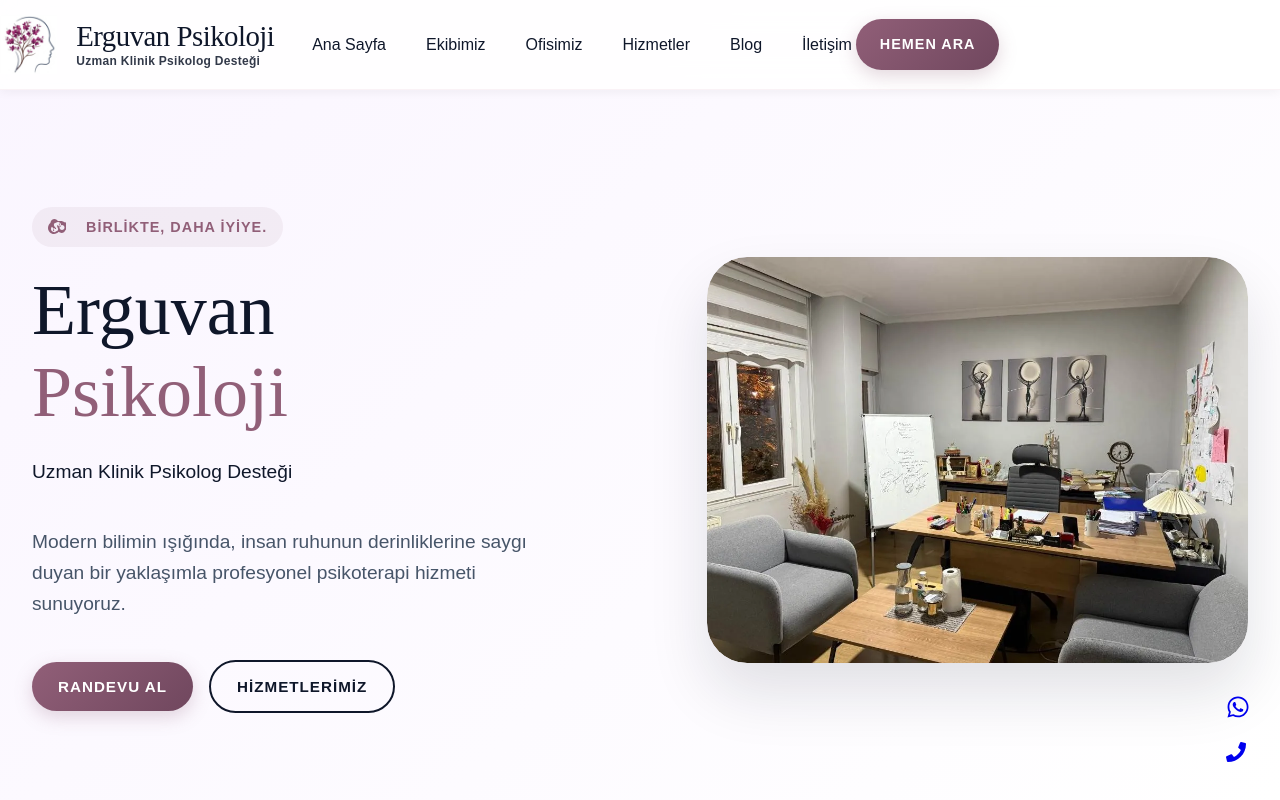
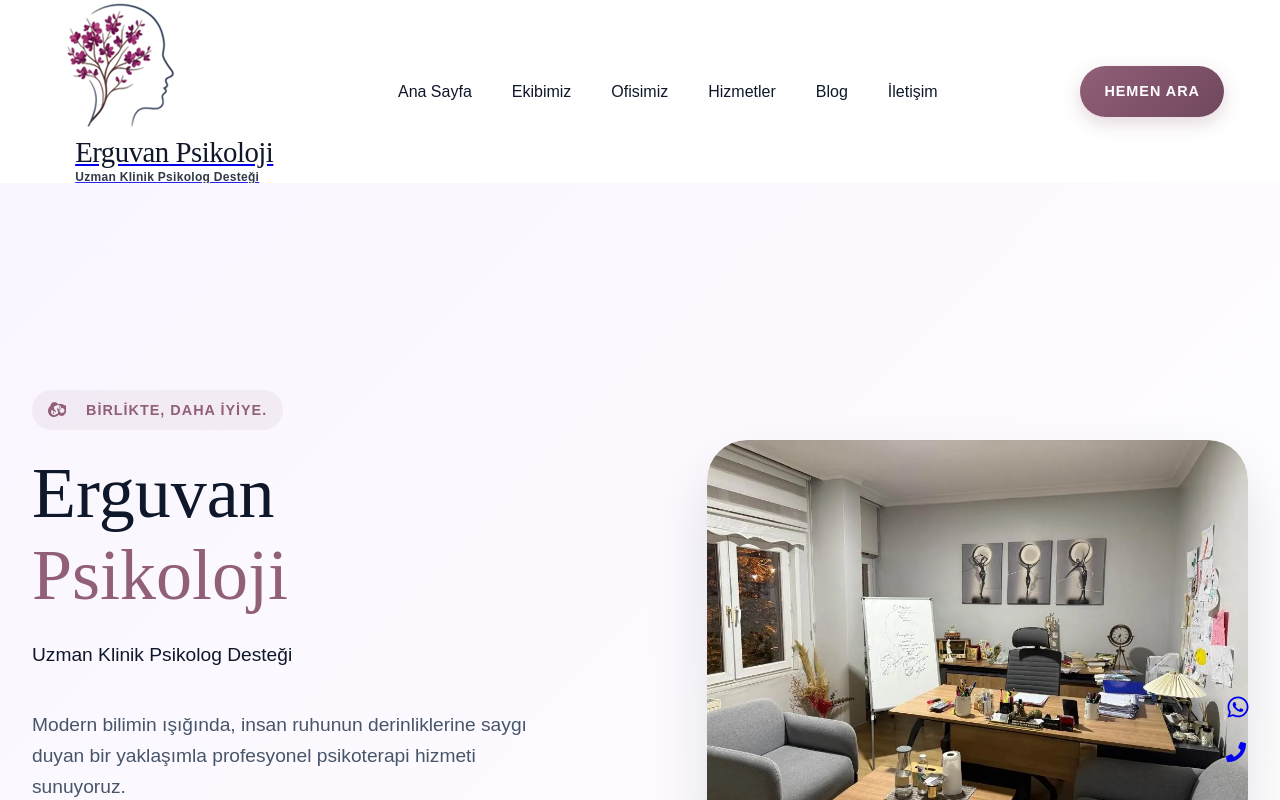
Before and after one commit to erguvanpsikoloji-cmyk/erguvan, a PHP site: page / in a window 1280 px wide. Shown: the top 800 px of the page. Run offline with PHP 8.4, Linux system fonts and the light colour scheme; data that the repository does not hold is empty; some web fonts are replaced; grey boxes are pictures that could not be loaded.

Commit message:
ui: Header container 1200px yapildi ve hizalama duzeltildi (v52)
- index.php: Navbar icerigi 1200px container'a alindi
- index.php: Logo sola, Menu ortaya, Buton saga hizalandi
- index.php: Ekranin sagindaki bosluk giderildi
- config.php: VERSION v51 -> v52

```diff
--- a/config.php
+++ b/config.php
@@ -25,7 +25,7 @@ if (strpos($dir, $doc_root) !== 0) {
 }
 
 // Versiyon - Cache temizleme ve asset güncellemeleri için
-define('VERSION', 'v51');
+define('VERSION', 'v52');
 
 // Google Maps API Key
 define('GOOGLE_MAPS_API_KEY', 'AIzaSyA_BZgHTkpStO80rI3Ksbd9Dj_bF7P1CxE');
--- a/index.php
+++ b/index.php
@@ -372,8 +372,6 @@ try {
             width: 100%;
             z-index: 10000;
             height: 90px !important;
-            display: flex;
-            align-items: center;
             background: var(--glass);
             backdrop-filter: blur(20px);
             border-bottom: 1px solid rgba(157, 23, 77, 0.05);
@@ -381,6 +379,10 @@ try {
             box-shadow: 0 2px 10px rgba(0, 0, 0, 0.05);
             /* Premium shadow */
             transition: var(--transition);
+            padding: 0;
+            /* Remove default padding to allow container to handle centering */
+            display: flex;
+            align-items: center;
         }
 
         .navbar.scrolled {
@@ -432,15 +434,19 @@ try {
         }
 
         .nav-container {
+            max-width: 1200px;
+            width: 100%;
+            margin: 0 auto;
+            padding: 0 1rem;
             display: flex;
             justify-content: space-between;
             align-items: center;
-            flex-wrap: nowrap;
         }
 
         .logo {
             flex-shrink: 0;
-            margin-right: 2rem;
+            margin-right: 0;
+            /* Managed by justify-content */
         }
 
         .nav-links {
@@ -796,7 +802,7 @@ try {
 <body>
     <!-- Content Started (JS deferred at bottom) -->
     <!-- Navigation -->
-    <nav class="navbar" id="navbar">
+    <div class="nav-container">
         <a href="#" class="logo"><img src="<?php echo webp_url('assets/images/logo_icon.png'); ?>"
                 alt="Erguvan Psikoloji Logo" width="124" height="130">
             <div class="logo-text"><span class="logo-title">Erguvan Psikoloji</span><span class="logo-subtitle">Uzman
@@ -819,9 +825,11 @@ try {
                     176 52 85 </a></li>
             <li class="mobile-only"><a href="tel:+905511765285" class="btn-premium"
                     style="padding: 1rem 2rem; width: 100%; text-align: center;">Hemen Ara</a></li>
-        </ul><a href="tel:+905511765285" class="btn-premium head-cta"
-            style="padding: 0.8rem 1.5rem; font-size: 0.9rem;">Hemen Ara</a>
-        </div>
+        </ul>
+        <a href="tel:+905511765285" class="btn-premium head-cta"
+            style="padding: 0.8rem 1.5rem; font-size: 0.9rem; margin-left: 20px;">Hemen Ara</a>
+    </div>
+    </div>
     </nav>
     <!-- Hero Section -->
     <header class="hero" id="home">
```
Also changed, not shown: 1 other file.
